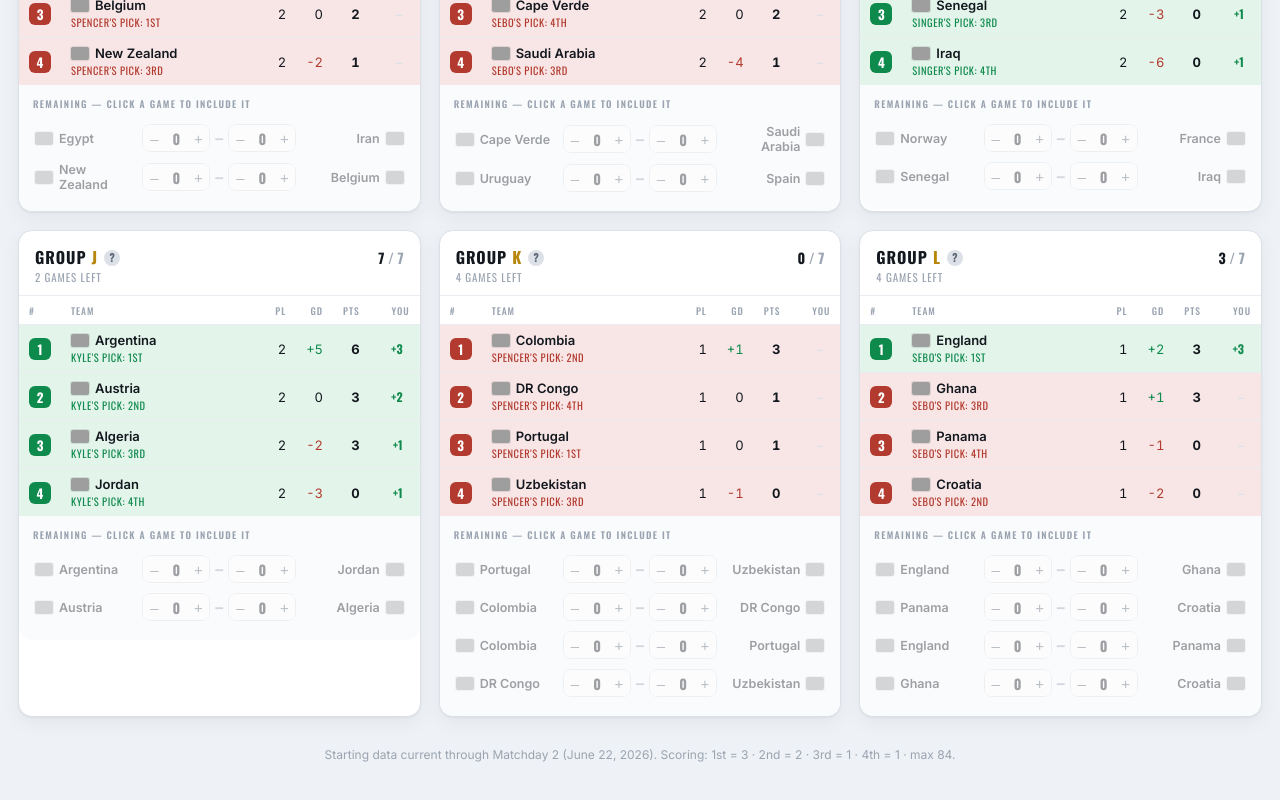
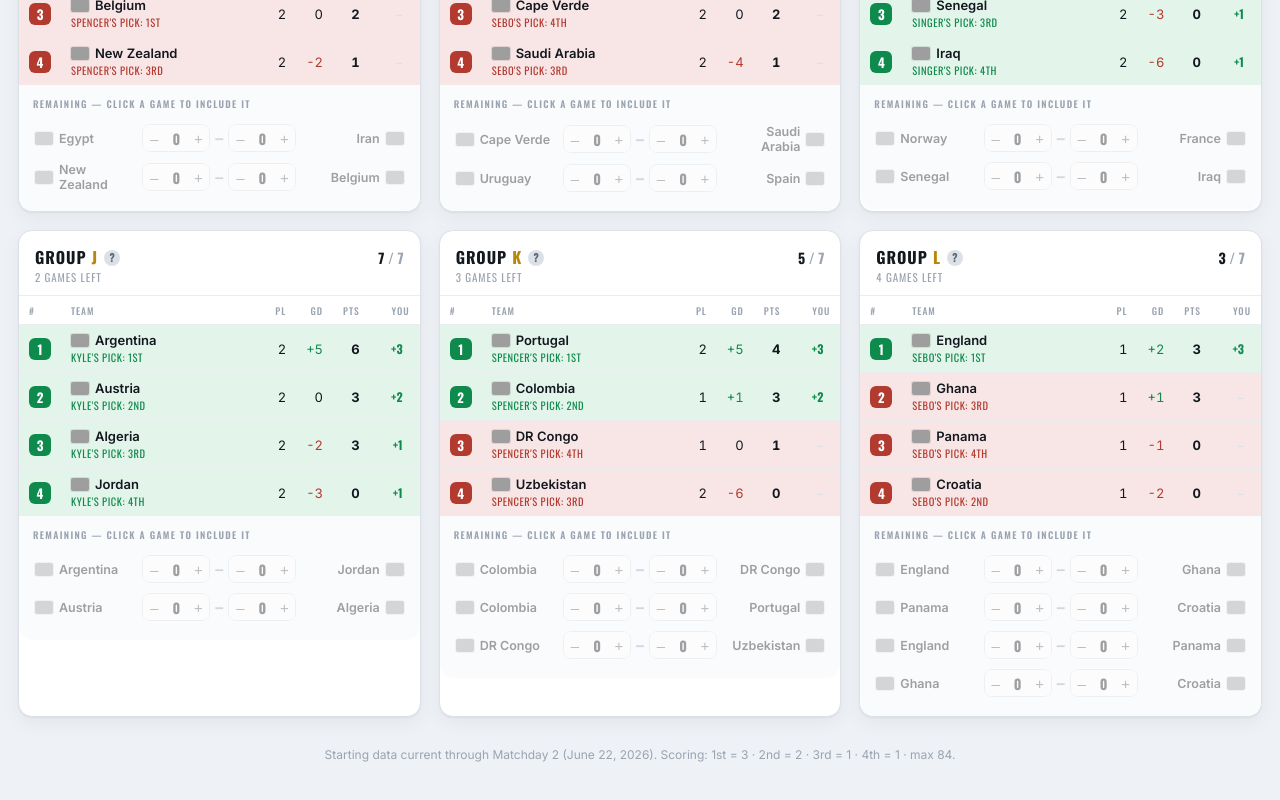
Before and after one commit to davidsebo/worldcup, a React (Vite) app: page / in a window 1280 px wide. Shown: the part 1308-2108 px from the top of the page. Built offline with nearby package versions, Linux system fonts and the light colour scheme; grey boxes are pictures that could not be loaded.

Commit message:
Group K: Portugal 5-0 Uzbekistan now final

```diff
--- a/src/data.js
+++ b/src/data.js
@@ -82,7 +82,7 @@ export const GROUPS = [
     m('ARG', 'JOR', 0, 0, false), m('AUT', 'DZA', 0, 0, false)] },
   { id: 'K', picks: ['POR', 'COL', 'UZB', 'COD'], matches: [
     m('COL', 'UZB', 1, 0, true), m('POR', 'COD', 0, 0, true),
-    m('POR', 'UZB', 0, 0, false), m('COL', 'COD', 0, 0, false),
+    m('POR', 'UZB', 5, 0, true), m('COL', 'COD', 0, 0, false),
     m('COL', 'POR', 0, 0, false), m('COD', 'UZB', 0, 0, false)] },
   { id: 'L', picks: ['ENG', 'CRO', 'GHA', 'PAN'], matches: [
     m('ENG', 'CRO', 4, 2, true), m('GHA', 'PAN', 1, 0, true),
@@ -103,7 +103,7 @@ export const DREAM = {
   'H-4': [1, 1], 'H-5': [1, 1],
   'I-4': [0, 1], 'I-5': [1, 0],
   'J-4': [2, 0], 'J-5': [1, 0],
-  'K-2': [1, 0], 'K-3': [1, 0], 'K-4': [0, 1], 'K-5': [0, 1],
+  'K-3': [1, 0], 'K-4': [0, 1], 'K-5': [0, 1],
   'L-2': [1, 0], 'L-3': [0, 1], 'L-4': [1, 0], 'L-5': [0, 1],
 }
 
```
